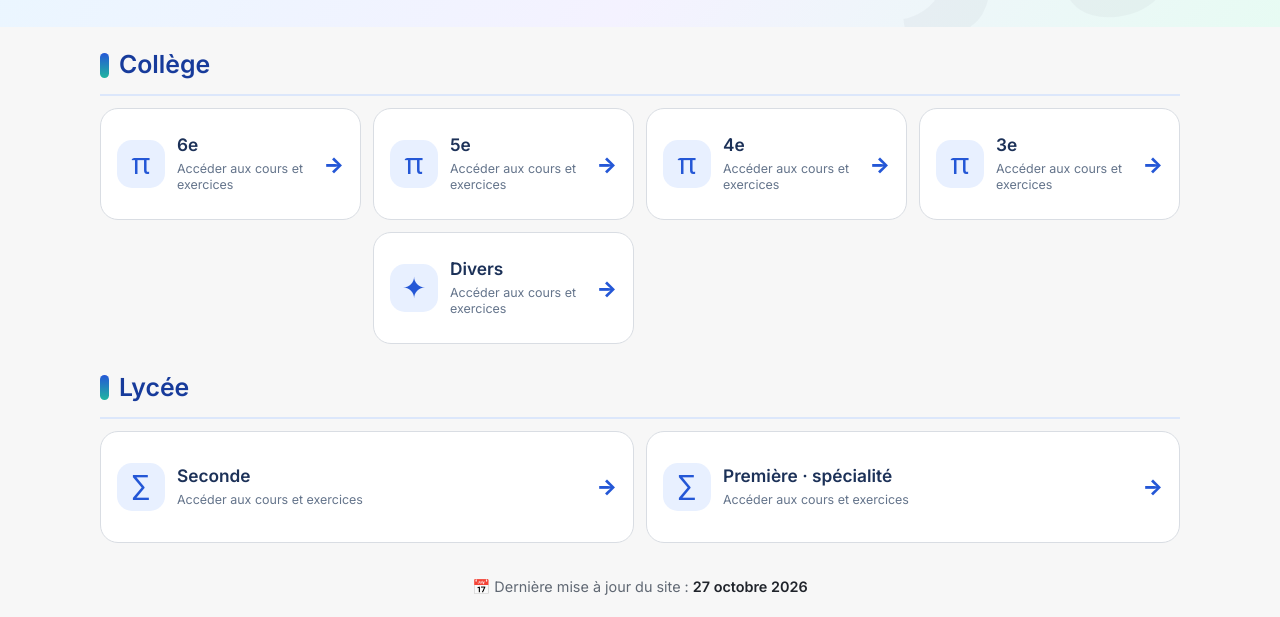
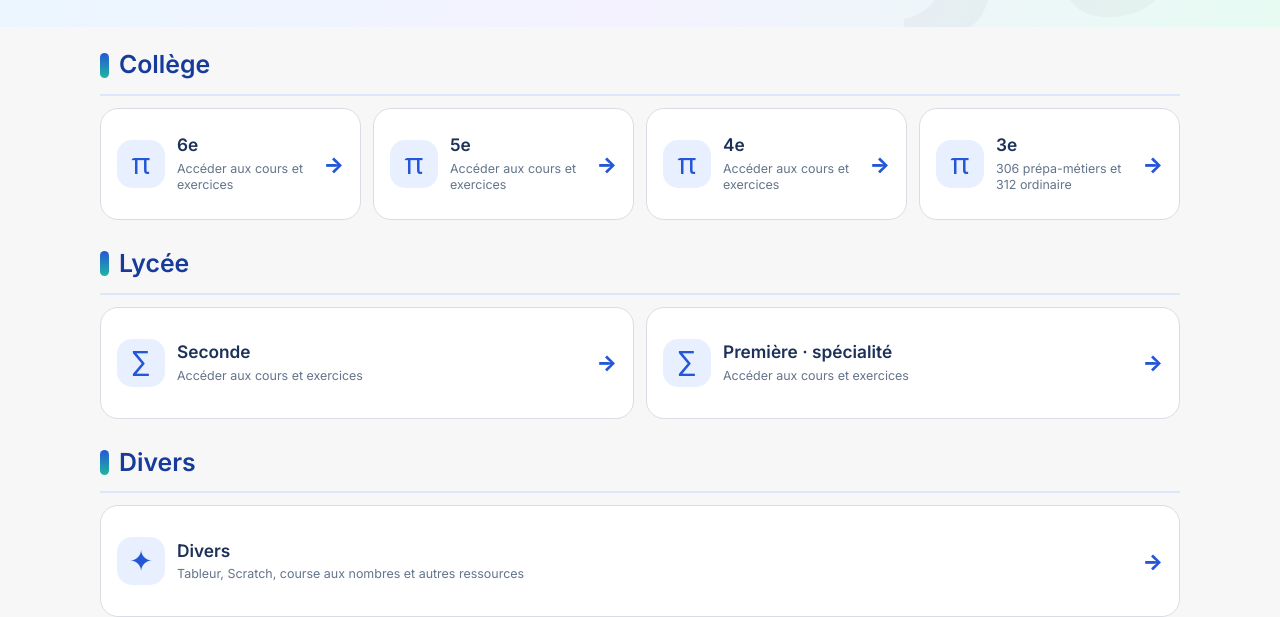
Before and after one commit to MathsavecEl/COURS-MJN, a plain HTML site: page index.html in a window 1280 px wide. Shown: the part 373-990 px from the top of the page. Drawn offline with nearby package versions, Linux system fonts and the light colour scheme.

Commit message:
Séparer clairement collège, lycée et Divers

```diff
--- a/index.html
+++ b/index.html
@@ -194,20 +194,26 @@ mjx-container[display="true"] { display:block; overflow-x:auto; overflow-y:hidde
 
   function afficherClasses() {
     const groupes = [
-      { titre: "Collège", id: "college", niveaux: ["6e", "5e", "4e", "3e", "Divers"] },
-      { titre: "Lycée", id: "lycee", niveaux: ["Seconde", "Première"] }
+      { titre: "Collège", id: "college", niveaux: ["6e", "5e", "4e", "3e"] },
+      { titre: "Lycée", id: "lycee", niveaux: ["Seconde", "Première"] },
+      { titre: "Divers", id: "divers", niveaux: ["Divers"] }
     ];
     $('classes').innerHTML = groupes.map(g => {
       const cartes = g.niveaux.map(nom => CLASSES.find(c => c.nom === nom)).filter(Boolean).map(c => {
         const label = c.nom === "Première" ? "Première · spécialité" : (c.label || c.nom);
+        const sousTitre = c.nom === "3e"
+          ? "306 prépa-métiers et 312 ordinaire"
+          : c.nom === "Divers"
+            ? "Tableur, Scratch, course aux nombres et autres ressources"
+            : "Accéder aux cours et exercices";
         const icone = c.nom === "Divers" ? "✦" : (c.nom === "Seconde" || c.nom === "Première" ? "∑" : "π");
         return `<button class="classe classe-accueil" style="--h:215" aria-pressed="${c.nom === choisie}" data-nom="${echap(c.nom)}">
           <span class="icone-classe" aria-hidden="true">${icone}</span>
-          <span class="texte-classe"><strong>${echap(label)}</strong><span class="accroche-niveau">Accéder aux cours et exercices</span></span>
+          <span class="texte-classe"><strong>${echap(label)}</strong><span class="accroche-niveau">${echap(sousTitre)}</span></span>
           <span class="fleche-niveau" aria-hidden="true">→</span>
         </button>`;
       }).join('');
-      return `<section class="groupe-niveaux" aria-labelledby="titre-${g.id}">
+      return `<section class="groupe-niveaux groupe-niveaux-${g.id}" aria-labelledby="titre-${g.id}">
         <h2 class="titre-section" id="titre-${g.id}">${g.titre}</h2>
         <div class="niveaux-groupe">${cartes}</div>
       </section>`;
```
